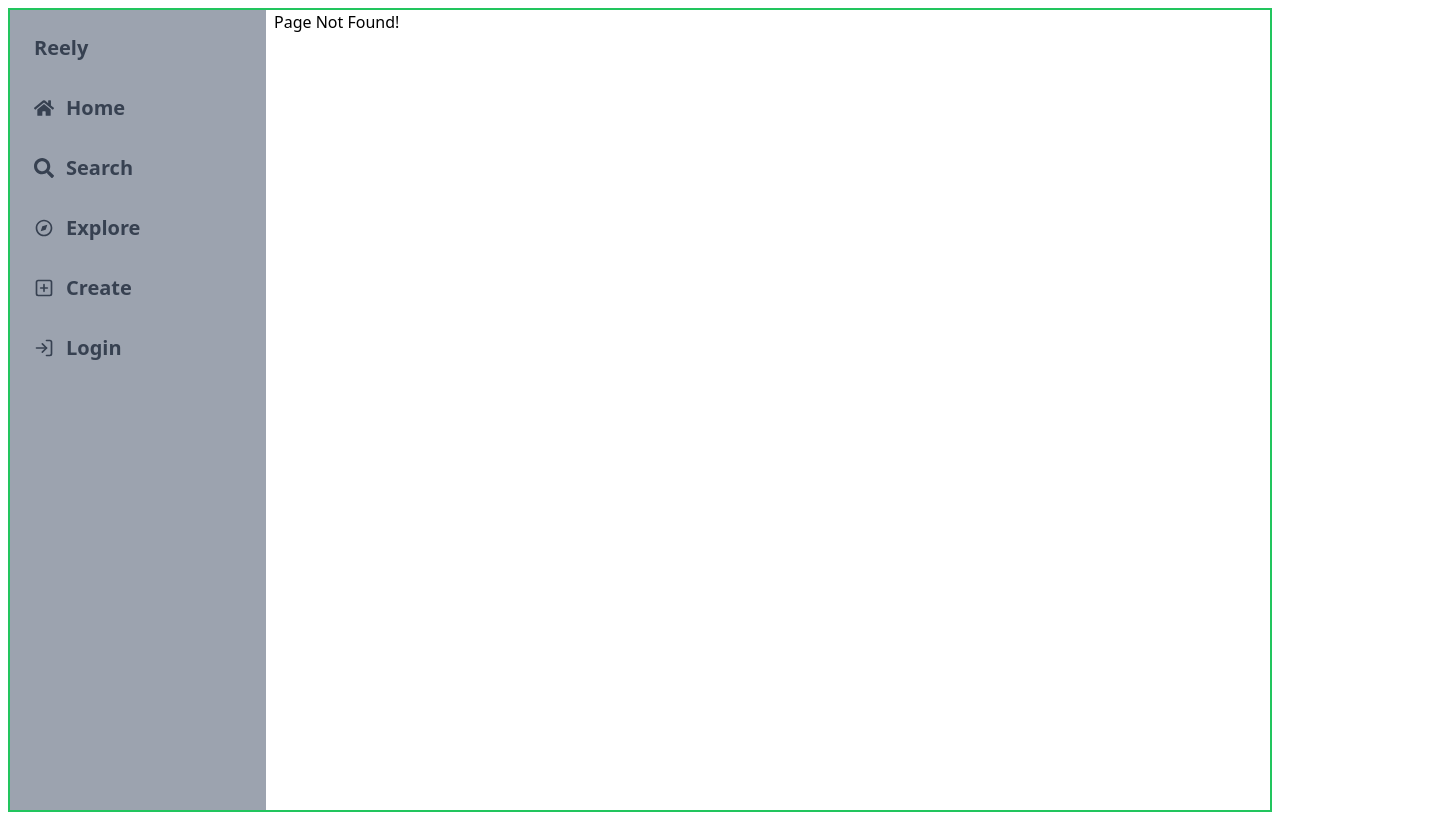
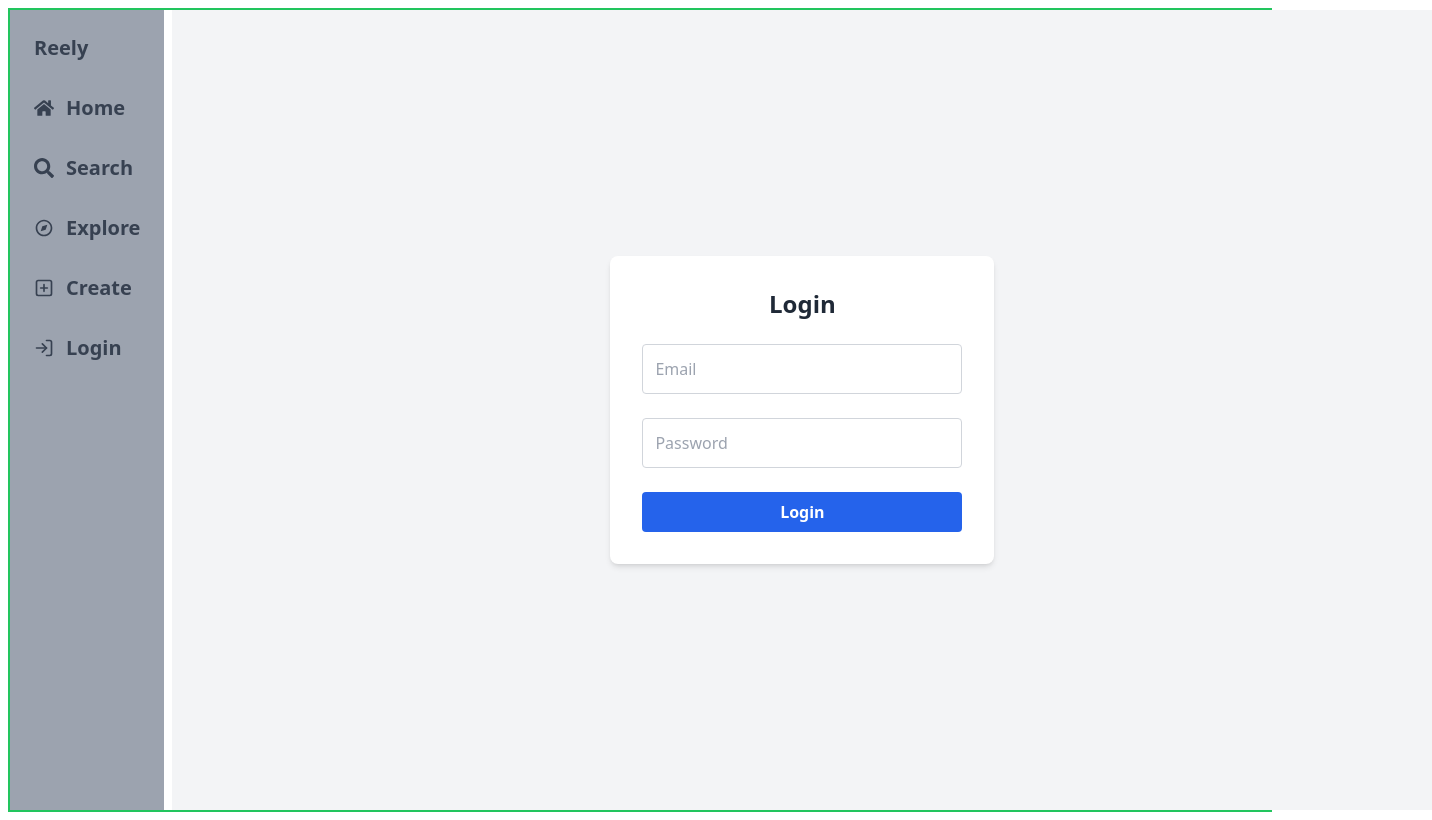
Before and after one commit to Kalyan199999/Reely, a React (Create React App) app in the folder frontend/: page /login in a window 1280 px wide. Before the commit this address had no page. Shown: the whole page, 1432 px wide, since content can reach past the window. Built offline with nearby package versions, Linux system fonts and the light colour scheme.

Commit message:
login updated

```diff
--- a/frontend/src/App.js
+++ b/frontend/src/App.js
@@ -4,6 +4,7 @@ import { BrowserRouter as Router, Route, Routes} from "react-router-dom";
 
 // Custom packages
 import NavBar from './components/NavBar'
+import Login from './pages/Login'
 
 function App() {
 
@@ -27,6 +28,10 @@ function App() {
 
           <Route path="/profile" element={<h1>profile</h1>}></Route>
 
+          <Route path="/login" element={<Login />}></Route>
+
+          <Route path="/register" element={<h1>Register</h1>}></Route>
+
           <Route path="/*" element={<h1>Page Not Found!</h1>}></Route>
 
 
--- a/frontend/src/components/NavBar.jsx
+++ b/frontend/src/components/NavBar.jsx
@@ -14,8 +14,6 @@ const Sidebar = () => {
   const [isOpen, setIsOpen] = useState(false);
 
   const { user , logout , isLogedIn } = useAuth()
-
-  console.log(isLogedIn);
 
 
   const handleSidebarToggle = () => {
@@ -115,7 +113,7 @@ const Sidebar = () => {
                       className="flex items-center gap-3 text-xl font-bold text-gray-700 hover:text-blue-600 hover:bg-gray-100 rounded p-2"
                     >
                       {/* <CgProfile /> */}
-                      <img src={user.image} alt={user.name}  className="rounded-full border-2 h-8 w-8"/>
+                      <img src={user.image} alt={user.name}  className="rounded-lg border-2 h-8 w-8"/>
 
                       Profile
                     </Link>
--- /dev/null
+++ b/frontend/src/customHooks/useApiPost.jsx
@@ -0,0 +1,36 @@
+import { useState } from "react";
+import axios from "axios";
+
+const useApiPost = () => {
+
+  const [data, setData] = useState(null);
+  const [loading, setLoading] = useState(false);
+  const [error, setError] = useState(null);
+
+  const trigger = async (url, payload) => {
+
+    setLoading(true);
+
+    setError(null);
+
+    try {
+      const res = await axios.post(url, payload);
+      setData(res.data);
+
+      return res.data;
+    }
+    catch (err)
+    {
+      setError(err);
+      console.error("API POST Error:", err);
+      return null;
+    }
+    finally {
+      setLoading(false);
+    }
+  };
+
+  return { trigger, data, loading, error };
+};
+
+export default useApiPost;
--- /dev/null
+++ b/frontend/src/pages/Login.jsx
@@ -0,0 +1,132 @@
+import { useState } from "react";
+import { useNavigate } from "react-router-dom";
+
+
+import { useAuth } from "../config/AuthContext";
+import useApiPost from '../customHooks/useApiPost'
+
+const passwordRegex =
+    /^(?=.*[a-z])(?=.*[A-Z])(?=.*\d)(?=.*[@$!%*?&])[A-Za-z\d@$!%*?&]{8,}$/;
+
+const Login = () => {
+
+  const navigate = useNavigate();
+
+  const { login } = useAuth();
+
+  const { trigger } = useApiPost()
+
+  const [user, setUser] = useState({
+
+    email: "",
+    password: ""
+
+  });
+
+  const [errors, setErrors] = useState({
+    email: "",
+    password: "",
+  });
+
+  const handleChange = (e) => {
+
+    const { name, value } = e.target;
+    setUser({ ...user, [name]: value });
+
+    // Clear error on input
+    setErrors({ ...errors, [name]: "" });
+  };
+
+  const handleLogin = async (e) => {
+    e.preventDefault();
+
+    const newErrors = {};
+
+    const mail = user.email.trim()
+
+    // Validate the email and password
+    if (!mail) newErrors.email = "Email is required.";
+    else if(!mail.includes('@gmail.com')) newErrors.email = "Email should have @gmail.com.";
+    else if(mail.indexOf('@gmail.com') === 0) newErrors.email = "Email should have the domain name."
+
+    const pass = user.password.trim();
+
+    if (!pass) newErrors.password = "Password is required.";
+    else if (!passwordRegex.test(user.password)) {
+      newErrors.password =
+        "Password must be at least 8 characters, include upper and lower case letters, a number, and a special character.";
+    }
+
+    if (Object.keys(newErrors).length > 0) {
+      setErrors(newErrors);
+      return;
+    }
+
+    const url = "http://localhost:5050/api/user/login";
+
+    const res = await trigger(url,user)
+
+    login( res );
+
+    navigate("/");
+
+  };
+
+  return (
+    <div className="min-h-screen min-w-full flex items-center justify-center bg-gray-100 p-4">
+
+      <form
+        onSubmit={handleLogin}
+        className="bg-white shadow-md rounded-lg p-8 w-full max-w-sm space-y-6"
+      >
+        <h2 className="text-2xl font-bold text-center text-gray-800">Login</h2>
+
+        <div>
+
+          <input
+            type="email"
+            name="email"
+            placeholder="Email"
+            className={`w-full p-3 border rounded ${
+              errors.email ? "border-red-500" : "border-gray-300"
+            }`}
+            onChange={handleChange}
+            value={user.email}
+          />
+
+          {
+            errors.email && (
+            <p className="text-red-500 text-sm mt-1">{errors.email}</p>
+          )}
+        </div>
+
+        <div>
+          <input
+            type="password"
+            name="password"
+            placeholder="Password"
+            className={`w-full p-3 border rounded ${
+              errors.password ? "border-red-500" : "border-gray-300"
+            }`}
+            onChange={handleChange}
+            value={user.password}
+          />
+
+          {
+            errors.password && (
+                <p className="text-red-500 text-sm mt-1">{errors.password}</p>
+          )}
+        </div>
+
+        <button
+          type="submit"
+          className="w-full bg-blue-600 text-white font-semibold py-2 rounded hover:bg-blue-700 transition"
+        >
+          Login
+        </button>
+      </form>
+    </div>
+  );
+};
+
+export default Login;
```
Also changed, not shown: 1 other file (tests, documents, lock files or other folders).
